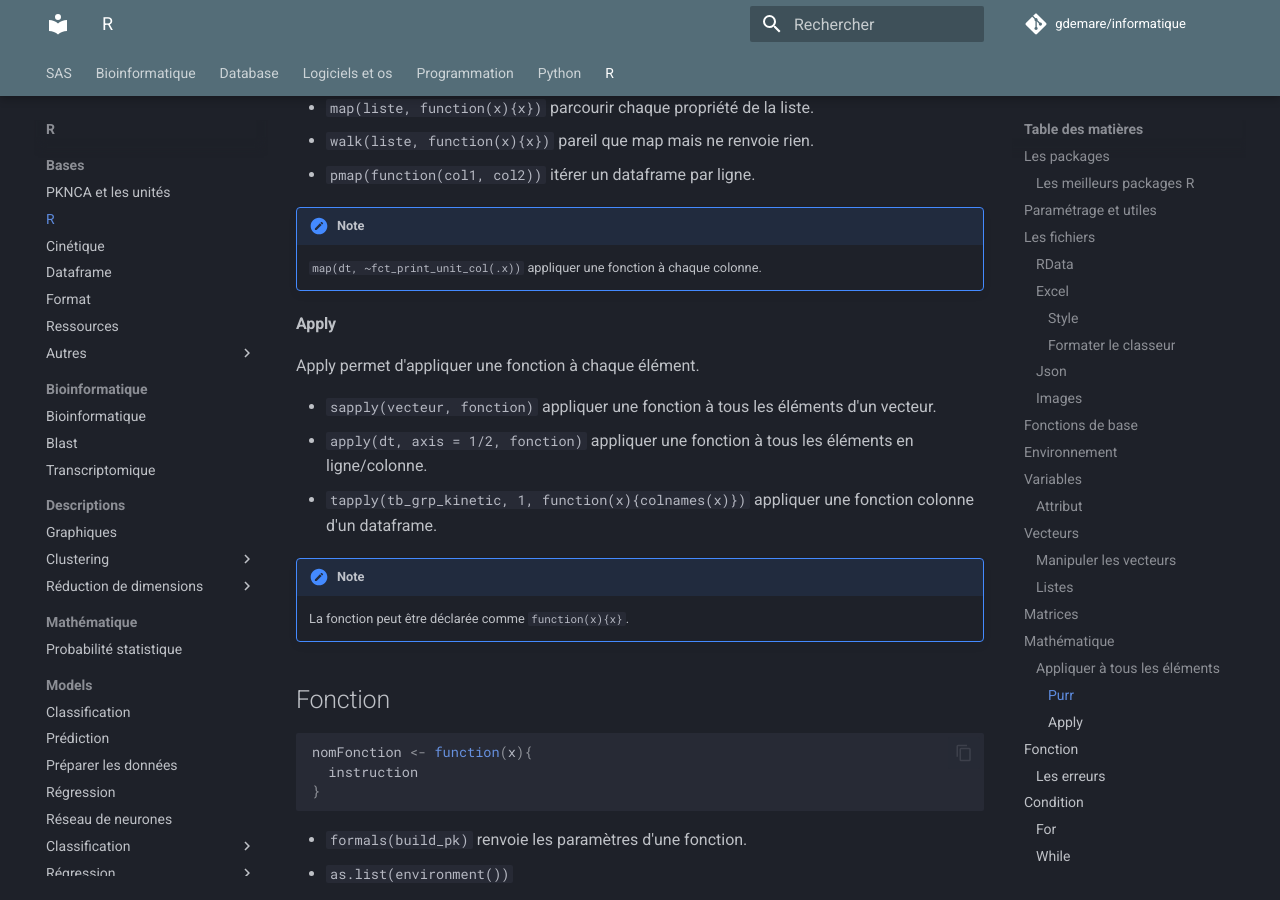
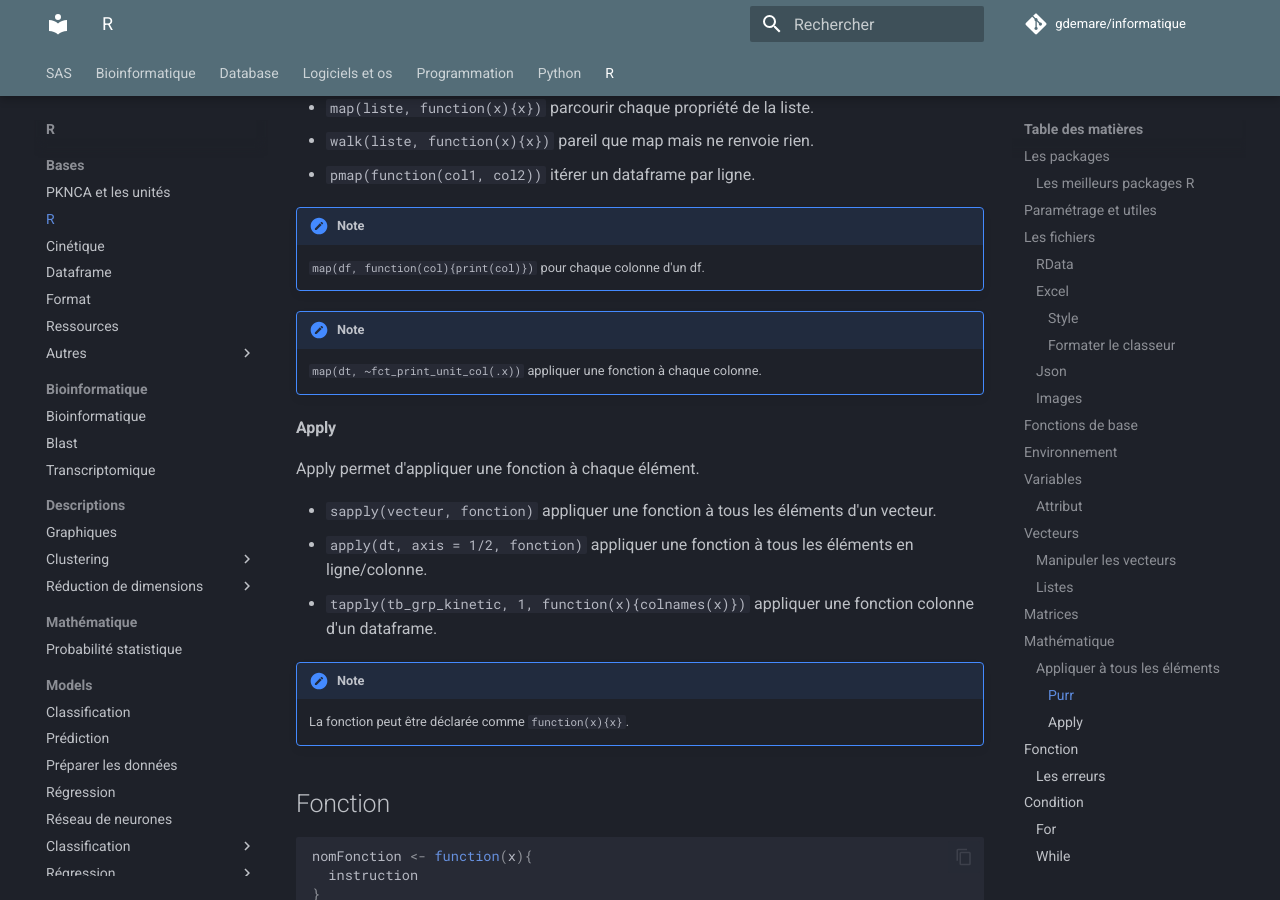
Before and after one commit to gdemare/Informatique, an MkDocs documentation site: the page built from docs/r/bases/R.md, in a window 1280 px wide and 900 px high, scrolled down 6692 px. Built offline with MkDocs 1.6.1 and Material for MkDocs 9.7.7, drawn with Linux system fonts in a browser that asks for light colours; comment, search, counter and statistics services are not loaded.

Commit message:
Update R.md

```diff
--- a/docs/r/bases/R.md
+++ b/docs/r/bases/R.md
@@ -207,6 +207,9 @@ Existe : `map2_`, `map_` ...
 * `pmap(function(col1, col2))` itérer un dataframe par ligne.
 
 !!! note
+	`map(df, function(col){print(col)})`  pour chaque colonne d'un df.
+
+!!! note
 	`map(dt, ~fct_print_unit_col(.x))` appliquer une fonction à chaque colonne.
 #### Apply
 
```
